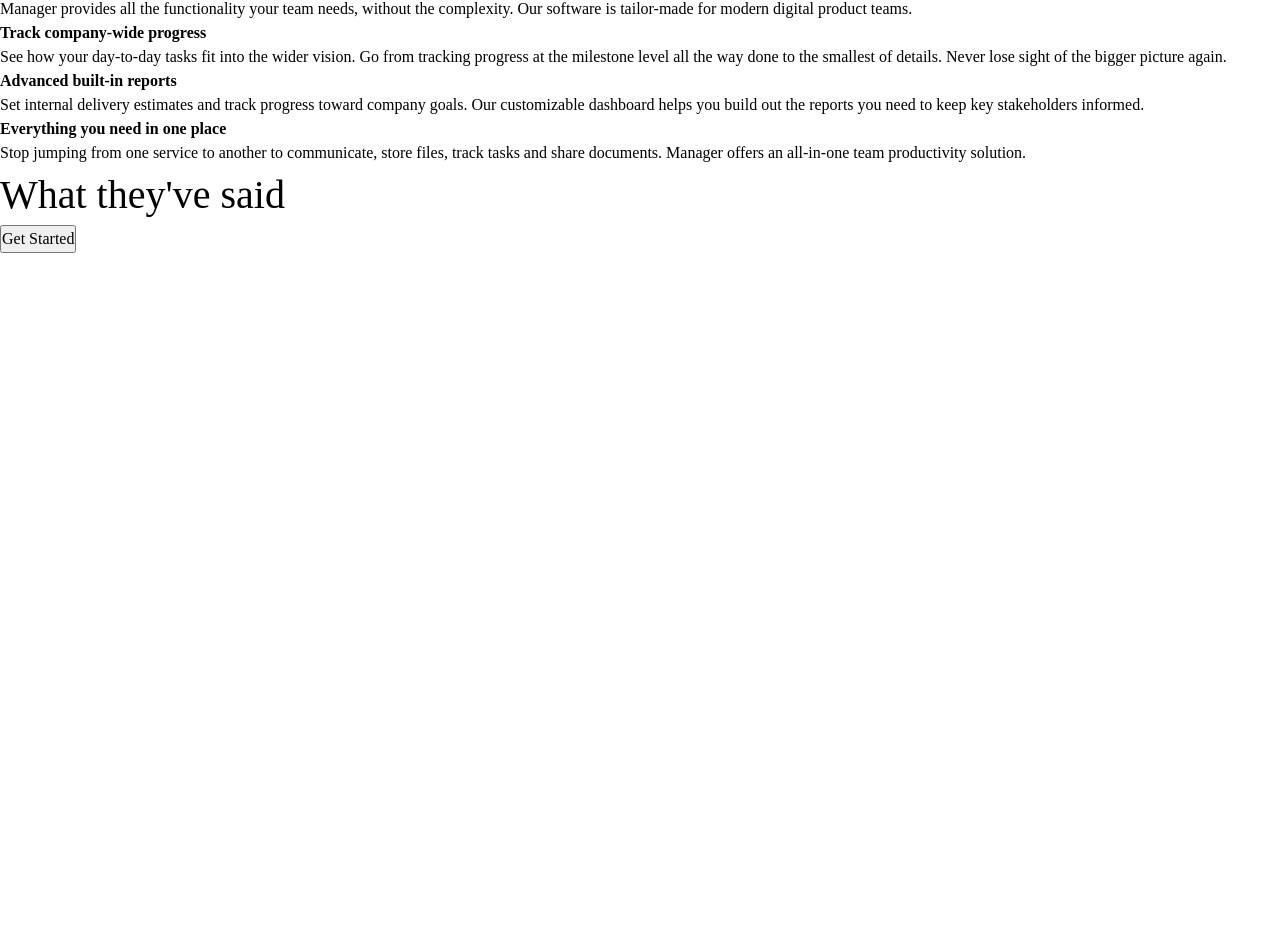
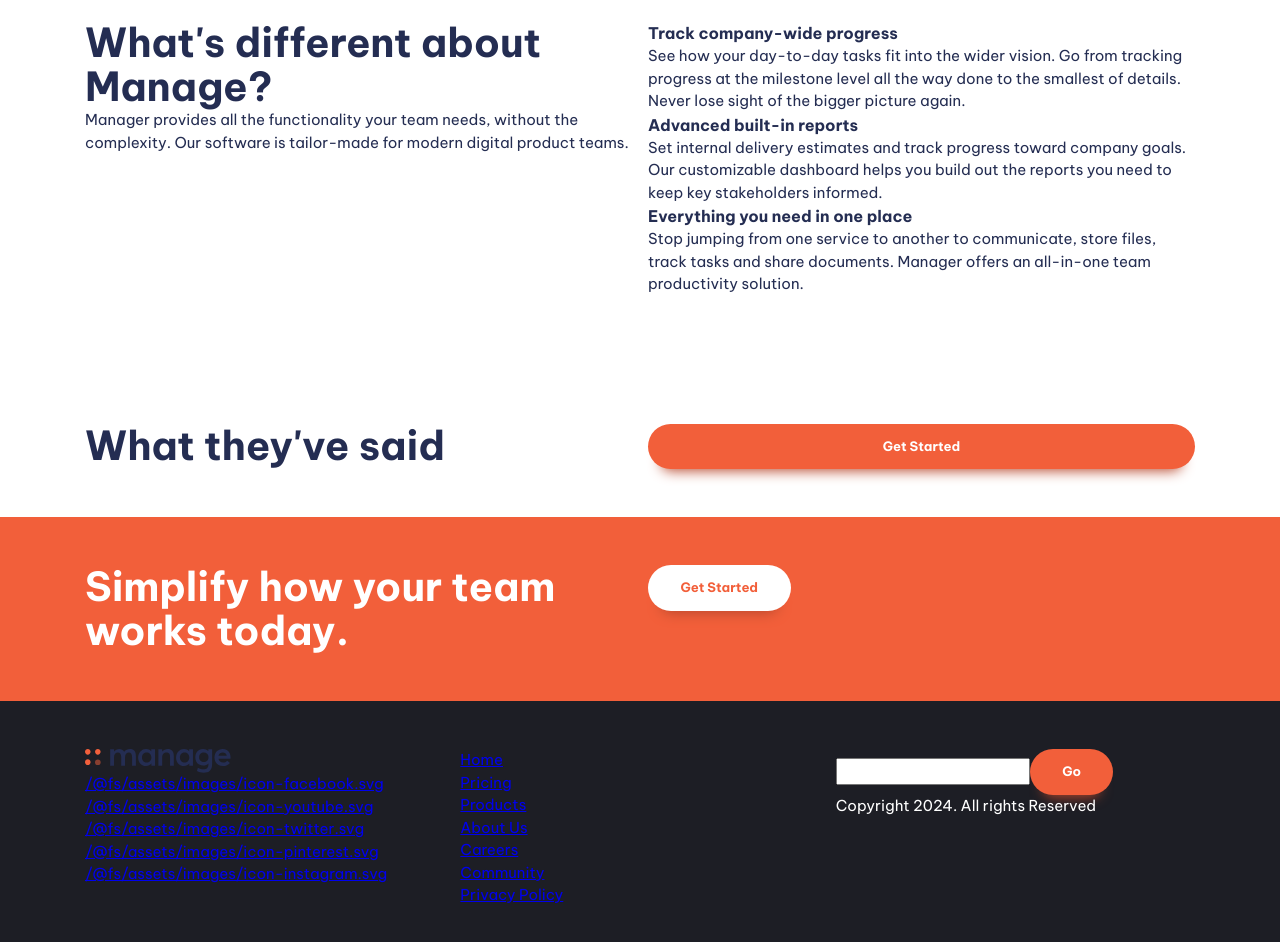
Before and after one commit to PumpkinPeasant/responsive-front, a Nuxt app: page / in a window 1280 px wide. Shown: the part 896-1838 px from the top of the page. Before the commit the page ends 1149 px from the top, so only its background shows below. Built offline with nearby package versions, Linux system fonts and the light colour scheme.

Commit message:
Sections markup and styling

```diff
--- a/assets/main.css
+++ b/assets/main.css
@@ -1,11 +1,13 @@
 :root {
+    --clr-accent-500: hsl(12, 60%, 45%);
     --clr-accent-400: hsl(12, 88%, 59%);
+    --clr-accent-300: hsl(13, 100%, 75%);
     --clr-accent-100: hsl(13, 100%, 96%);
 
-    --clr-primary-400: hsl(228, 12%, 23%);
+    --clr-primary-400: hsl(228, 39%, 23%);
 
-    --clr-neutral-100: hsl(232, 12%, 13%);
-    --clr-neutral-900: hsl(0, 0%, 0%);
+    --clr-neutral-900: hsl(232, 12%, 13%);
+    --clr-neutral-100: hsl(0, 0%, 100%);
 
     --ff-primary: "Be Vietnam Pro", sans-serif;
 
@@ -29,6 +31,16 @@
     --fs-secondary-heading: var(--fs-700);
     --fs-nav: var(--fs-500);
     --fs-button: var(--fs-300);
+
+    --size-100: .25rem;
+    --size-200: .5rem;
+    --size-300: .75rem;
+    --size-400: 1rem;
+    --size-500: 1.5rem;
+    --size-600: 2rem;
+    --size-700: 3rem;
+    --size-800: 4rem;
+    --size-900: 5rem;
 }
 
 @media (min-width: 50em) /* 800px */ {
@@ -86,6 +98,11 @@ picture,
 svg {
     max-width: 100%;
     display: block;
+}
+
+button {
+    cursor: pointer;
+    text-decoration: none;
 }
 
 /* Remove all animations, transitions and smooth scroll for people that prefer not to see them */
@@ -159,10 +176,12 @@ svg {
 
 .fs-primary-heading {
     font-size: var(--fs-primary-heading);
+    line-height: 1.1;
 }
 
 .fs-secondary-heading {
     font-size: var(--fs-secondary-heading);
+    line-height: 1.1;
 }
 
 .fs-300 {
@@ -180,3 +199,40 @@ svg {
 .fs-600 {
     font-size: var(--fs-600)
 }
+
+.padding-block-700 {
+    padding-block: var(--size-700);
+}
+
+.padding-block-900 {
+    padding-block: var(--size-900);
+}
+
+
+/*Styling*/
+
+body {
+    font-size: var(--fs-body);
+    font-family: var(--ff-body);
+    color: var(--clr-primary-400);
+}
+
+.container {
+    --max-width: 1110px;
+    --padding: 1rem;
+
+    width: min(var(--max-width), 100% - var(--padding) * 2);
+    margin-inline: auto;
+}
+
+.even-columns {
+    display: grid;
+    gap: 1rem;
+}
+
+@media (min-width: 50em) /* 800px */ {
+    .even-columns {
+        grid-auto-flow: column;
+        grid-auto-columns: 1fr;
+    }
+}
--- a/components/AboutSection.vue
+++ b/components/AboutSection.vue
@@ -27,7 +27,7 @@ const listItems = [
 </script>
 
 <template>
-  <even-columns>
+  <even-columns class="padding-block-900">
     <div>
       <h2 class="fs-secondary-heading fw-bold">
         What's different about Manage?
--- a/components/AppFooter.vue
+++ b/components/AppFooter.vue
@@ -1,9 +1,107 @@
 <script setup lang="ts">
+
+import Logo from "assets/images/logo.svg";
+import Facebook from "assets/images/icon-facebook.svg";
+import Youtube from "assets/images/icon-youtube.svg";
+import Twitter from "assets/images/icon-twitter.svg";
+import Pinterest from "assets/images/icon-pinterest.svg";
+import Instagram from "assets/images/icon-instagram.svg";
+import AButton from "~/components/UI/AButton.vue";
+
+const links = [
+  {
+    label: 'Facebook',
+    icon: Facebook,
+    href: '#',
+  },
+  {
+    label: 'Youtube',
+    icon: Youtube,
+    href: '#',
+  },
+  {
+    label: 'Twitter',
+    icon: Twitter,
+    href: '#',
+  },
+  {
+    label: 'Pinterest',
+    icon: Pinterest,
+    href: '#',
+  },
+  {
+    label: 'Instagram',
+    icon: Instagram,
+    href: '#',
+  },
+]
+
+const navItems = [
+  {
+    title: 'Home',
+    href: '#',
+  },
+  {
+    title: 'Pricing',
+    href: '#',
+  },
+  {
+    title: 'Products',
+    href: '#',
+  },
+  {
+    title: 'About Us',
+    href: '#',
+  },
+  {
+    title: 'Careers',
+    href: '#',
+  },
+  {
+    title: 'Community',
+    href: '#',
+  },
+  {
+    title: 'Privacy Policy',
+    href: '#',
+  },
+]
 
 </script>
 
 <template>
-
+  <footer class="bg-neutral-900 text-neutral-100 padding-block-700">
+    <div class="container">
+      <div class="even-columns">
+        <div>
+          <a href="#">
+            <img :src="Logo" alt="Manage">
+          </a>
+          <ul role="list" aria-label="Social links">
+            <li v-for="(link, index) in links" :key="index">
+              <a :aria-label="link.label" :href="link.href">{{link.icon}}</a>
+            </li>
+          </ul>
+        </div>
+        <div>
+          <nav aria-label="Footer">
+            <ul role="list">
+              <li v-for="(item, index) in navItems" :key="index">
+                <a :href="item.href">{{ item.title }}</a>
+              </li>
+            </ul>
+          </nav>
+        </div>
+        <div>
+          <form action="">
+            <input type="email">
+            <a-button text="Go"/>
+            <p>Copyright 2024. All rights Reserved</p>
+          </form>
+        </div>
+      </div>
+    </div>
+  </footer>
 </template>
 
 <style scoped>
--- a/components/AppHeader.vue
+++ b/components/AppHeader.vue
@@ -33,7 +33,7 @@ const navItems = [
       <a href="#">
         <img :src="Logo" alt="Manage">
       </a>
-      <nav>
+      <nav aria-label="Primary">
         <ul role="list">
           <li v-for="(item, index) in navItems" :key="index">
             <a :href="item.href">{{ item.title }}</a>
--- a/components/CarouselSection.vue
+++ b/components/CarouselSection.vue
@@ -5,8 +5,8 @@ import AButton from "~/components/UI/AButton.vue";
 </script>
 
 <template>
-  <even-columns>
-    <h2 class="fs-secondary-heading">What they've said</h2>
+  <even-columns class="padding-block-700">
+    <h2 class="fs-secondary-heading fw-bold">What they've said</h2>
     <a-button/>
   </even-columns>
 </template>
--- a/components/MainSection.vue
+++ b/components/MainSection.vue
@@ -5,7 +5,7 @@ import EvenColumns from "~/components/UI/containers/EvenColumns.vue";
 </script>
 
 <template>
-  <even-columns>
+  <even-columns class="padding-block-900">
     <div>
       <h1 class="fs-primary-heading fw-bold">Bring everyone together to build better products.</h1>
       <p>Manage makes it simple for software teams to plan day-to-day tasks while keeping the larger team goals in
--- a/components/SimplifySection.vue
+++ b/components/SimplifySection.vue
@@ -1,13 +1,20 @@
 <script setup lang="ts">
 
+import EvenColumns from "~/components/UI/containers/EvenColumns.vue";
+import AButton from "~/components/UI/AButton.vue";
 </script>
 
 <template>
-  <section>
-    <div class="container">
-
+  <even-columns class="bg-accent-400 text-neutral-100 padding-block-700">
+    <div>
+      <p class="fs-secondary-heading fw-bold">
+        Simplify how your team works today.
+      </p>
     </div>
-  </section>
+    <div>
+      <a-button inverted/>
+    </div>
+  </even-columns>
 </template>
 
 <style scoped>
--- a/components/UI/AButton.vue
+++ b/components/UI/AButton.vue
@@ -1,11 +1,46 @@
 <script setup lang="ts">
-
+const props = defineProps({
+  inverted: {type: Boolean, required: false, default: false},
+  text: {type: String, required: false, default: 'Get Started'},
+});
 </script>
 
 <template>
-  <button class="button">Get Started</button>
+  <button
+      :class="inverted ? 'white' : 'orange'"
+      class="button">{{ text }}
+  </button>
 </template>
 
 <style scoped>
+.button {
+  border: 0;
+  border-radius: 100vmax;
+  padding: 1.25em 2.5em;
+  line-height: 1;
+  font-weight: var(--fw-bold);
+  font-size: var(--fs-button);
+  box-shadow: 0 1.125em 1em -1em var(--clr-accent-500);
+}
+
+.orange {
+  color: var(--clr-neutral-100);
+  background: var(--clr-accent-400);
+}
+
+.orange:hover,
+.orange:focus-visible {
+  background: var(--clr-accent-300);
+}
+
+.white {
+  color: var(--clr-accent-400);
+  background: var(--clr-neutral-100);
+}
+
+.white:hover,
+.white:focus-visible {
+  color: var(--clr-accent-300);
+}
 
 </style>
```
